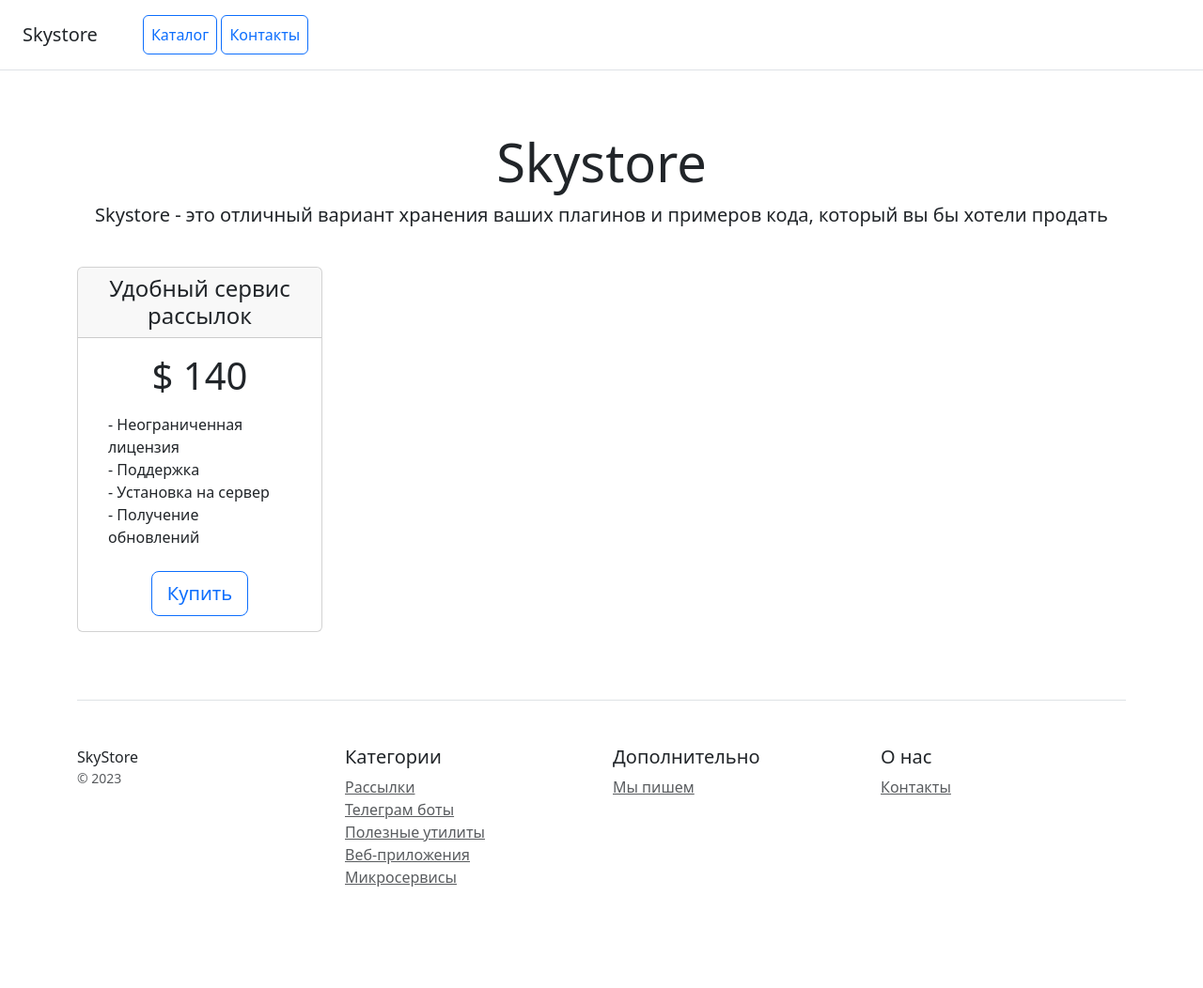
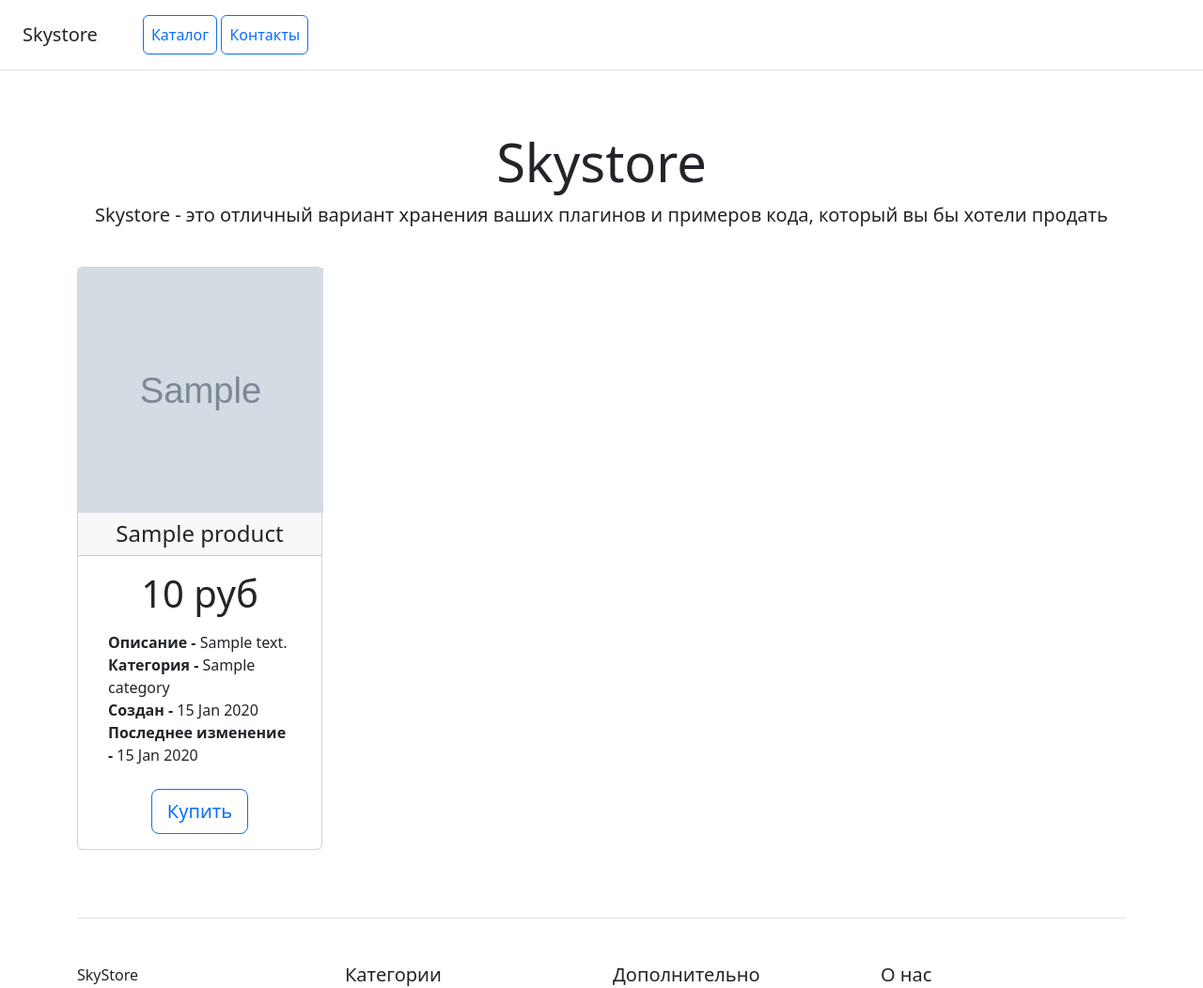
Before and after one commit to nailrazakov/online_store, a Django app: template catalog/templates/catalog/home.html in a window 1280 px wide. Shown: the top 1052 px of the page at 94% size. Before the commit the page ends 944 px from the top, so only its background shows below. Run offline with Django 5.2, Linux system fonts and the light colour scheme; the template is opened without the code that fills it: most values are stand-ins (such as "Sample title", 1, 10 or a date in 2020); grey boxes marked "Sample" are stand-in pictures; some libraries are stand-ins or nearby versions.

Commit message:
2 exercise

```diff
--- a/catalog/templates/catalog/home.html
+++ b/catalog/templates/catalog/home.html
@@ -1,3 +1,4 @@
+{% load my_tags %}
 <!doctype html>
 <html lang="en">
 <head>
@@ -23,24 +24,30 @@
 </div>
 
 <div class="container">
+
     <div class="row text-center">
+
+        {% for product in products %}
         <div class="col-3">
             <div class="card mb-4 box-shadow">
+                <img src="{{ product.image | media_filter }}" style="width: 261px; height: 261px; ">
                 <div class="card-header">
-                    <h4 class="my-0 font-weight-normal">Удобный сервис рассылок</h4>
+                    <h4 class="my-0 font-weight-normal">{{ product.name }}</h4>
                 </div>
                 <div class="card-body">
-                    <h1 class="card-title pricing-card-title">$ 140</h1>
+                    <h1 class="card-title pricing-card-title">{{ product.price}} руб</h1>
                     <ul class="list-unstyled mt-3 mb-4 text-start m-3">
-                        <li>- Неограниченная лицензия</li>
-                        <li>- Поддержка</li>
-                        <li>- Установка на сервер</li>
-                        <li>- Получение обновлений</li>
+                        <!-- сокращение описания до 50 символов -->
+                        <li><b>Описание -</b> {{ product.description | truncatechars:50  }}</li>
+                        <li><b>Категория -</b> {{ product.category }}</li>
+                        <li><b>Создан - </b>{{ product.created_at |date:"d M Y" }}</li>
+                        <li><b>Последнее изменение - </b>{{ product.updated_at|date:"d M Y"  }}</li>
                     </ul>
                     <button type="button" class="btn btn-lg btn-block btn-outline-primary">Купить</button>
                 </div>
             </div>
         </div>
+        {% endfor %}
     </div>
 
     <footer class="pt-4 my-md-5 pt-md-5 border-top">
@@ -75,6 +82,6 @@
     </footer>
 </div>
 <!-- Подключите статичеcкие файлы со скриптами Bootstrap -->
-<script src="static\js\bootstrap.bundle.min.js"></script>
+<script src="/static/js/bootstrap.bundle.min.js"></script>
 </body>
 </html>
```
Also changed, not shown: catalog/views.py (+6 -6 lines).
